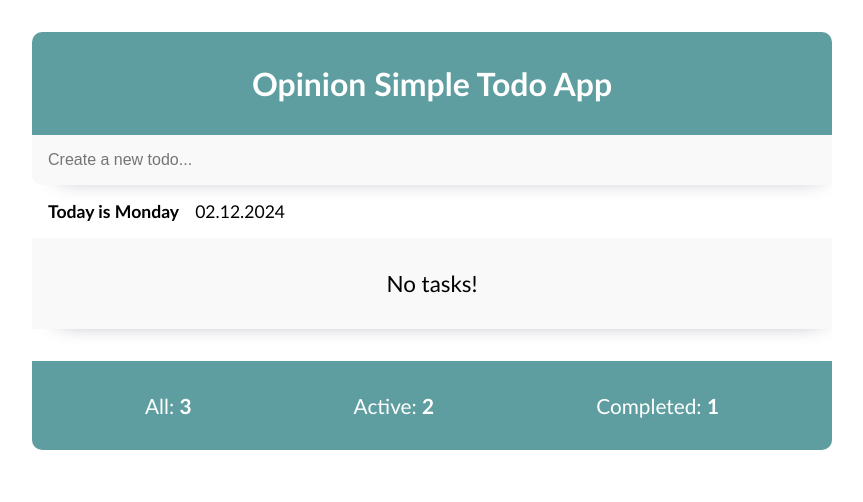
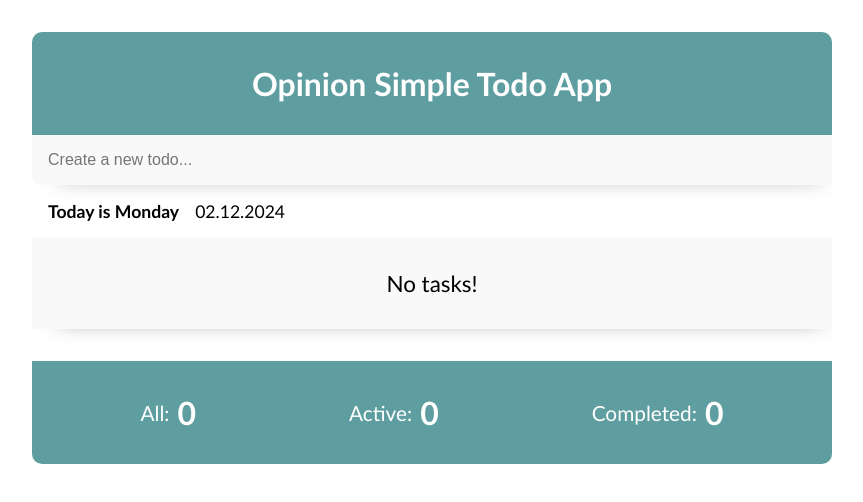
Before and after one commit to Kris1027/opinion-simple-todo-app, a React (Vite) app: page / in a window 1280 px wide. Shown: the top 502 px of the page, without its empty margins (208-1071 px from the left). Built offline with nearby package versions, Linux system fonts and the light colour scheme.

Commit message:
real data in task summary

```diff
--- a/src/components/task-summary/task-summary.jsx
+++ b/src/components/task-summary/task-summary.jsx
@@ -1,16 +1,20 @@
 import styles from './task-summary.module.css';
 
-const TaskSummary = () => {
+const TaskSummary = ({ tasks }) => {
+    const allTasks = tasks.length;
+    const activeTasks = tasks.filter((task) => !task.complete).length;
+    const completedTasks = tasks.filter((task) => task.complete).length;
+
     return (
         <div className={styles.taskSummary}>
             <p>
-                All: <span>3</span>
+                All: <span>{allTasks}</span>
             </p>
             <p>
-                Active: <span>2</span>
+                Active: <span>{activeTasks}</span>
             </p>
             <p>
-                Completed: <span>1</span>
+                Completed: <span>{completedTasks}</span>
             </p>
         </div>
     );
--- a/src/components/task-summary/task-summary.module.css
+++ b/src/components/task-summary/task-summary.module.css
@@ -8,6 +8,13 @@
     margin-top: 2rem;
 }
 
+.taskSummary p {
+    display: flex;
+    align-items: center;
+    gap: 0.5rem;
+}
+
 .taskSummary span {
-    font-weight: 700;
+    font-weight: 600;
+    font-size: 2rem;
 }
--- a/src/todo.jsx
+++ b/src/todo.jsx
@@ -78,7 +78,7 @@ const Todo = () => {
                 />
             </main>
             <footer>
-                <TaskSummary />
+                <TaskSummary tasks={tasks} />
             </footer>
         </Container>
     );
```
